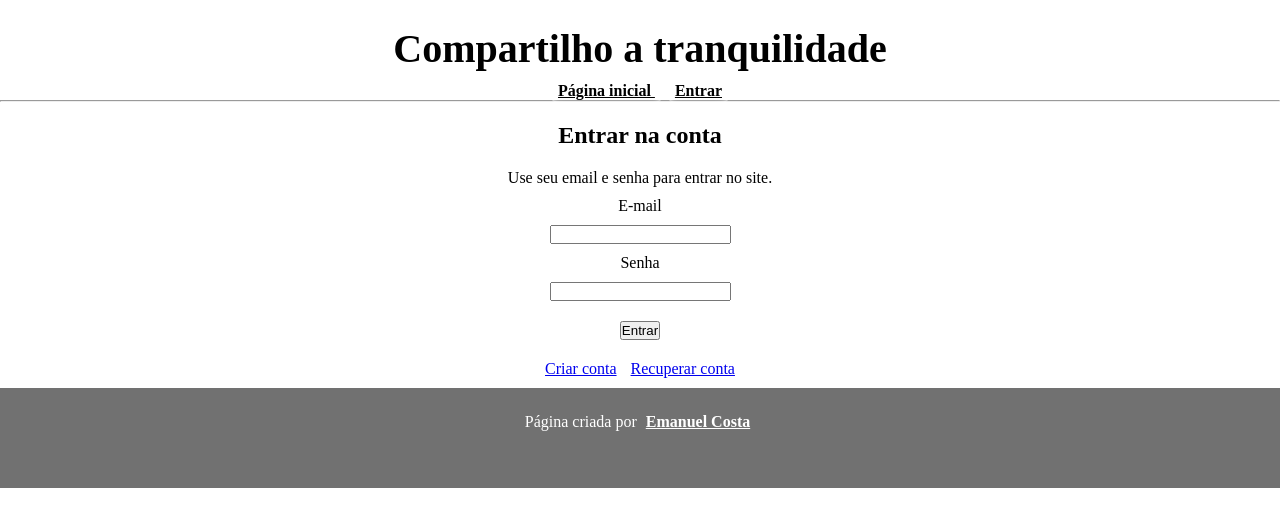
After one commit to rvdemanuelcosta/WebDevelopment, a PHP site: page /compartilho-a-tranquilidade/login.html in a window 1280 px wide. The commit adds this page. Shown: the top 527 px of the page. Run offline with PHP 8.4, Linux system fonts and the light colour scheme.

Commit message:
Altera a pagina inicial do repositorio. Adciona novos estilos css para compartilho a tranquilidade. Adciona uma nova pagina html para login.

```diff
--- a/simple/compartilho-a-tranquilidade/biblia.html
+++ b/simple/compartilho-a-tranquilidade/biblia.html
@@ -7,7 +7,6 @@
         <link rel="stylesheet" href="styles/header.css">
         <link rel="stylesheet" href="styles/default.css">
         <link rel="stylesheet" href="styles/contentPage.css">
-
         <link rel="stylesheet" href="styles/footer.css">
     </head>
     <body class="bgbible">
--- a/simple/compartilho-a-tranquilidade/index.html
+++ b/simple/compartilho-a-tranquilidade/index.html
@@ -16,8 +16,11 @@
             <menu>
                 <li>
                     <a href="index.html">
-                        Inicio
+                        Pagina inicial
                     </a>
+                </li>
+                <li>
+                    <a href="login.html">Entrar</a>
                 </li>
             </munu>
         </header>
--- /dev/null
+++ b/simple/compartilho-a-tranquilidade/login.html
@@ -0,0 +1,64 @@
+<!DOCTYPE html>
+<html>
+    <head>
+        <meta charset="UTF-8">
+        <meta name="viewport" content="width=device-width, initial-scale=1.0">
+        <title>Página de login</title>
+        <link rel="stylesheet" href="styles/header.css">
+        <link rel="stylesheet" href="styles/loginFormStyles.css">
+        <link rel="stylesheet" href="styles/footer.css">
+    </head>
+    <body>
+        <header>
+            <h1>Compartilho a tranquilidade</h1>
+            <menu>
+                <li>
+                    <a href="index.html">
+                        Página inicial
+                    </a>
+                </li>
+                <li>
+                    <a Href="Entrar">
+                        Entrar
+                    </a>
+                </li>
+            </menu>
+            <hr>
+        </header>
+        <main>
+            <section>
+                <h1 class="centerText">Entrar na conta</h1>
+                <p class="centerText">
+                    Use seu email e senha para entrar no site.
+
+                </p>
+                <form action="index.html" method="POST">
+                    <p>
+                        <label for="user-e-mail">E-mail</label>
+                        <input type="email" id="user-e-mail"
+                        name="namef-user-e-mail" required class="textBoxCenter">
+                    </p>
+
+                    <p>
+                        <label for="user-password">Senha</label>
+                        <input type="password" id="user-password"
+                        name="namef-user-password" minlength="8"
+                        maxlenght="32" required class="textBoxCenter">
+                    </p>
+                    <input type="submit" value="Entrar" class="loginbt">
+
+                    <p class="centerText">
+                        <a href="#">Criar conta</a>
+                        <a href="#">Recuperar conta</a>
+                    </p>
+
+                </form>
+            </section>
+        </main>
+        <footer>
+            <p>Página criada por
+                <a href="https://github.com/rvdemanuelcosta">Emanuel Costa</a>
+            </p>
+        </footer>
+    </body>
+</html>
--- a/simple/compartilho-a-tranquilidade/styles/default.css
+++ b/simple/compartilho-a-tranquilidade/styles/default.css
@@ -17,8 +17,7 @@ ul.nostyle{
     list-style-type: none;
 }
 html, body{
-    background-color: black;
-    background-image: url("../images/bg001.jpg");
+    background-color: white;
     background-repeat: no-repeat;
     background-position: center;
     background-attachment: fixed;
--- a/simple/compartilho-a-tranquilidade/styles/header.css
+++ b/simple/compartilho-a-tranquilidade/styles/header.css
@@ -25,6 +25,7 @@ header menu li{
     box-shadow: 0px 0px 5px white inset;
     width: 50px;
     height: 25px;
+    display: inline;
 }
 header menu li a {
     color: black;
--- /dev/null
+++ b/simple/compartilho-a-tranquilidade/styles/loginFormStyles.css
@@ -0,0 +1,30 @@
+@charset "UTF-8";
+*{
+    margin: 0px;
+    padding: 0px;
+}
+a{
+    margin: 0px 5px;
+}
+.centerText{
+    text-align: center;
+}
+main section h1{
+    margin: 20px 0px;
+}
+section form p{
+    margin: 10px 0px;
+}
+section form label{
+    text-align: center;
+    margin: 10px 0px;
+    display: block;
+}
+section form input.textBoxCenter{
+    margin: auto;
+    display: block;
+}
+section form input.loginbt{
+    margin: 20px auto;
+    display: block;
+}
--- a/simple/compartilho-a-tranquilidade/styles/mainStyle.css
+++ b/simple/compartilho-a-tranquilidade/styles/mainStyle.css
@@ -8,7 +8,7 @@
 
 main{
     width: 230px; /* pc 1000px; */
-    background-color: var(--bgcolor);
+    background-color: white;
     height: 1000px;
     border-radius: 20px;
     margin: 10px auto;
--- a/simple/index.html
+++ b/simple/index.html
@@ -5,7 +5,8 @@
     <meta name="viewport" content="widht=device-width, initial-scale=1.0">
     <title>rvdemanuelcosta</title>
     <link rel="stylesheet" href="styles/style01.css">
-    <link rel="stylesheet" href="styles/images-portrait.css">
+    <link rel="stylesheet" href="styles/images-portrait.css" media="screen and (orientation: portrait)">
+    <link rel="stylesheet" href="styles/images-landscape.css" media="screen and (orientation: landscape)">
 </head>
 <body>
     <header>
--- a/simple/styles/style01.css
+++ b/simple/styles/style01.css
@@ -38,3 +38,8 @@ footer{
 footer p {
     text-align: center;
 }
+@media only screen and (min-width: 717px){
+    main{
+        width: 700px;
+    }
+}
```
Also changed, not shown: simple/compartilho-a-tranquilidade/no-cafe.html (added, +43 -0 lines), simple/styles/images-landscape.css (added, +17 -0 lines), 1 other file.
